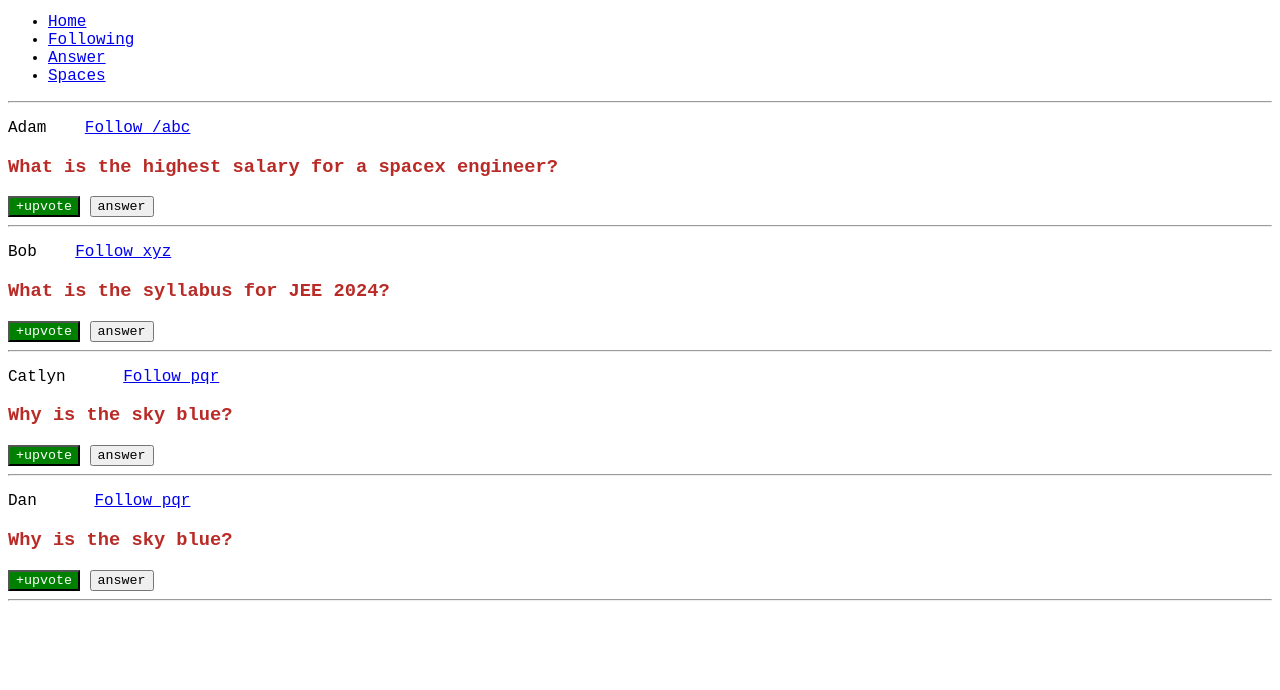
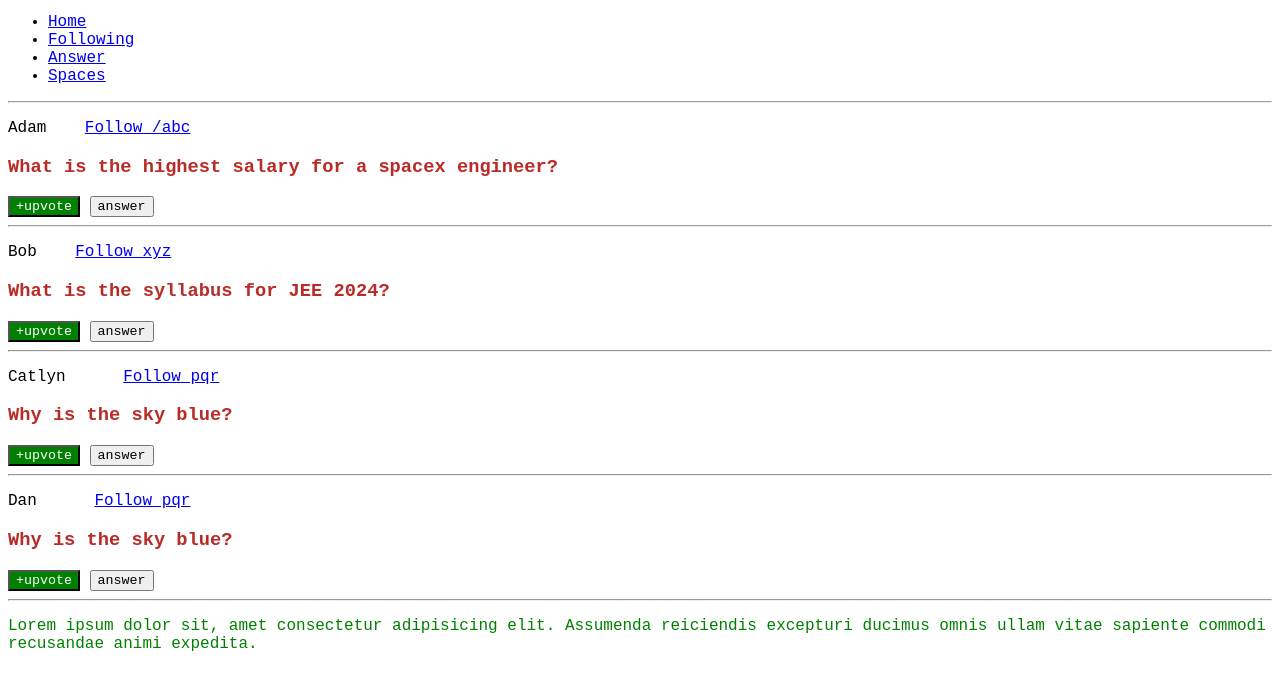
Before and after one commit to agrajjain4786/CSS, a plain HTML site: page 02_/index.html in a window 1280 px wide. Shown: the part 104-794 px from the top of the page. Drawn offline with Linux system fonts and the light colour scheme.

Commit message:
practiceQs2

```diff
--- a/02_/index.html
+++ b/02_/index.html
@@ -72,5 +72,9 @@
             </span>
             <hr />
     </main>
+    <div id="myId">
+    <p>Lorem ipsum dolor sit, amet consectetur adipisicing elit. Assumenda reiciendis excepturi ducimus omnis ullam vitae sapiente commodi recusandae animi expedita.
+    </p>
+    </div>
   </body>
 </html>
--- a/02_/style.css
+++ b/02_/style.css
@@ -18,3 +18,11 @@ h3 {
   background-color: green;
   color: white;
 }
+
+/* div[id = "myId"] p {
+  color: green;
+} */
+
+#myId p {
+  color: green;
+}
```
